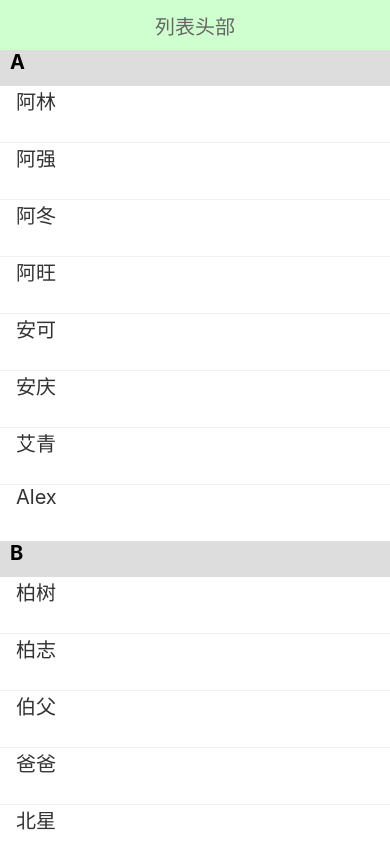
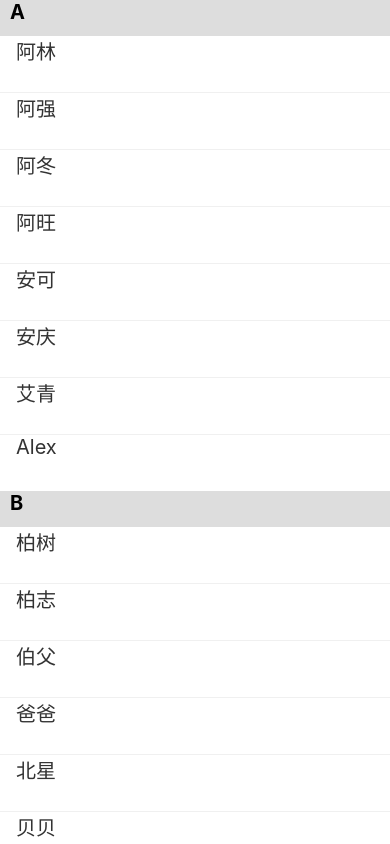
Before and after one commit to webopenfathers/RNDemo, a React Native app: screen / in a window 390 px wide. Shown: the top 844 px of the page. Built offline with nearby package versions, Linux system fonts and the light colour scheme.

Commit message:
2025 7-30 20:16 RefreshControl 下拉刷新

```diff
--- a/src/components/SectionListDemo.jsx
+++ b/src/components/SectionListDemo.jsx
@@ -1,6 +1,12 @@
-import React, { useEffect, useRef } from 'react';
+import React, { useEffect, useRef, useState } from 'react';
 
-import { View, StyleSheet, Text, SectionList } from 'react-native';
+import {
+  View,
+  StyleSheet,
+  Text,
+  SectionList,
+  RefreshControl,
+} from 'react-native';
 import { SectionData } from '../constants/Data';
 
 // SectionList 多类型分组列表
@@ -36,8 +42,20 @@ import { SectionData } from '../constants/Data';
 //   itemIndex: 0, // 此分组中元素索引(注意：索引为0的起始元素是sectionHeader)
 // })
 
+// 九：RefreshControl 下拉刷新
+// 1、下拉刷新(这两个属性是 RefreshControl 组件的属性)
+// refreshing：当前是否正在刷新
+// onRefresh: 下拉刷新时触发(请求第一页数据)
+
+// 2.上拉加载更多(这两个属性是  SectionList FlatList 组件的属性)
+// onEndReached: 触底时触发(请求下一页数据)
+// onEndReachedThreshold: 触底时触发的阈值(默认0.5)
+// 例：onEndReachedThresholf={0.2} 表示距离页面底部，还剩整个屏幕的 1/5 时触发onEndReached
+
 const SectionListDemo = () => {
   const sectionListRef = useRef(null);
+
+  const [refreshing, setRefreshing] = useState(false);
 
   useEffect(() => {
     setTimeout(() => {
@@ -77,7 +95,8 @@ const SectionListDemo = () => {
       sections={SectionData}
       renderItem={renderItem}
       ListFooterComponent={ListFooter}
-      ListHeaderComponent={ListHeader}
+      ListHeaderComponen
+      t={ListHeader}
       renderSectionHeader={renderSectionHeader}
       keyExtractor={(item, index) => `${item}-${index}`}
       contentContainerStyle={styles.containerStyle}
@@ -89,6 +108,26 @@ const SectionListDemo = () => {
       keyboardShouldPersistTaps="handled"
       ItemSeparatorComponent={separatorComponent}
       stickySectionHeadersEnabled={true}
+      refreshControl={
+        <RefreshControl
+          refreshing={refreshing}
+          onRefresh={() => {
+            console.log('onRefresh...');
+            setRefreshing(true);
+            // do request new data
+            setTimeout(() => {
+              setRefreshing(false);
+            }, 5000);
+          }}
+        />
+      }
+      onEndReached={() => {
+        console.log('onEndReached...');
+        // do request next page data
+      }}
+      // 0-1之间
+      // 0.2 表示距离页面底部，还剩整个屏幕的 1/5 时触发onEndReached
+      onEndReachedThresholf={0.2}
     />
   );
 };
```
